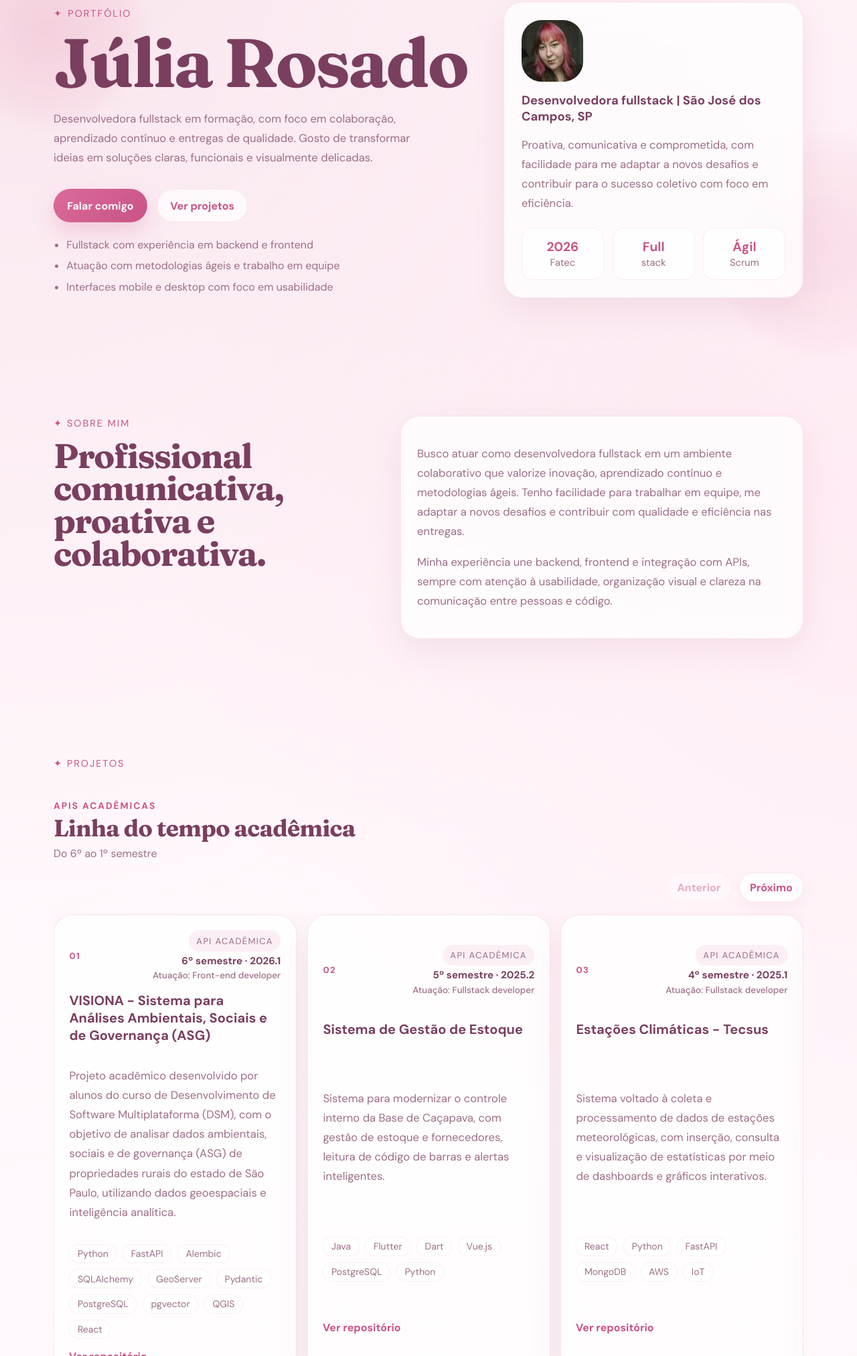
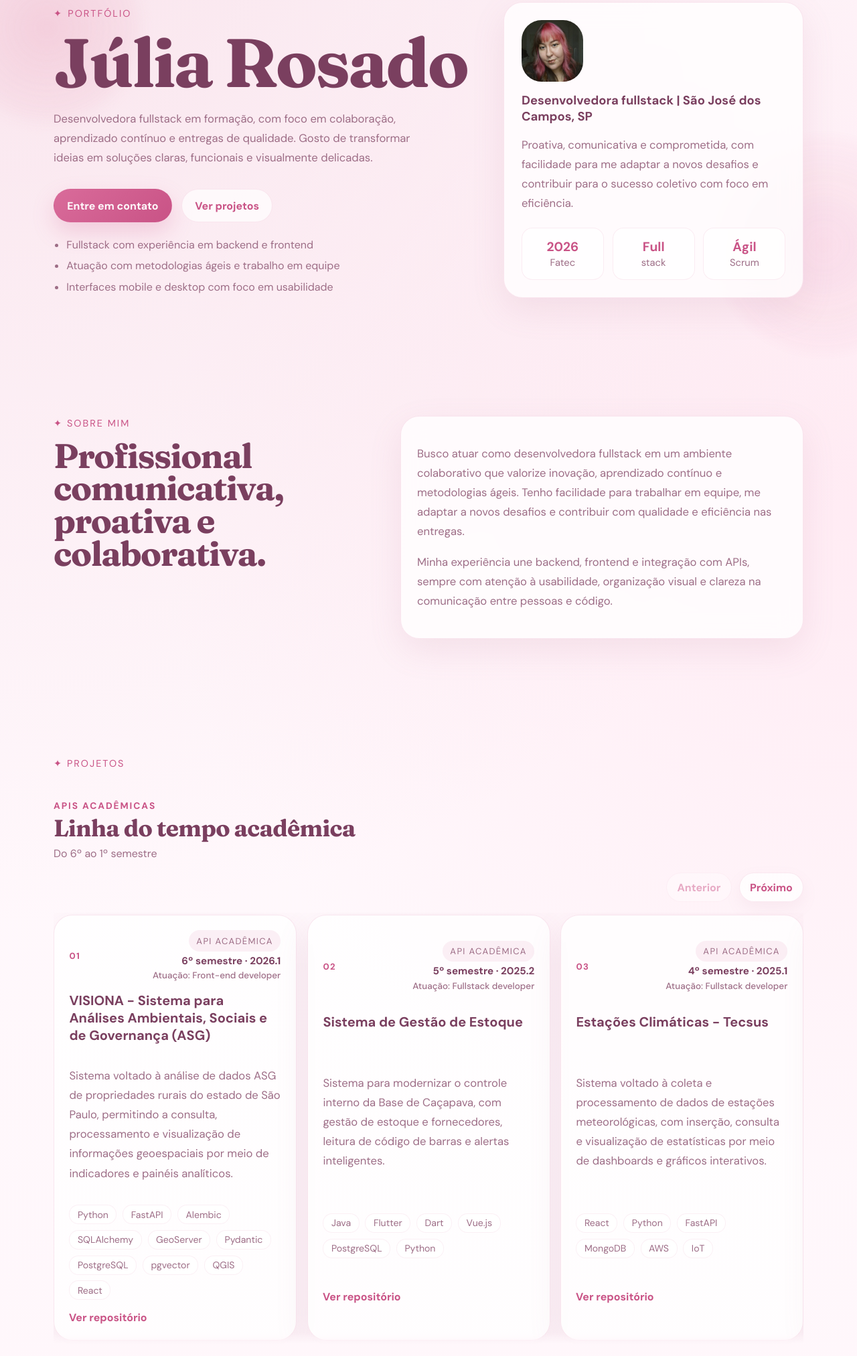
Before and after one commit to fatec-sjc-dsm-portfolio/ra1461392321019, a plain HTML site: page docs/index.html in a window 1280 px wide. Shown: the part 178-2203 px from the top of the page at 67% size. Drawn offline with Linux system fonts and the light colour scheme.

Commit message:
fix: Mudança de textos para melhor entendimento

```diff
--- a/docs/index.html
+++ b/docs/index.html
@@ -48,7 +48,7 @@
           <h1>Júlia Rosado</h1>
           <p class="hero-lead">Desenvolvedora fullstack em formação, com foco em colaboração, aprendizado contínuo e entregas de qualidade. Gosto de transformar ideias em soluções claras, funcionais e visualmente delicadas.</p>
           <div class="hero-actions">
-            <a class="button button-primary" href="#contato">Falar comigo</a>
+            <a class="button button-primary" href="#contato">Entre em contato</a>
             <a class="button button-secondary" href="#projetos">Ver projetos</a>
           </div>
           <ul class="hero-points" aria-label="Destaques profissionais">
@@ -128,7 +128,7 @@
                   </div>
                 </div>
                 <h3>VISIONA - Sistema para Análises Ambientais, Sociais e de Governança (ASG)</h3>
-                <p>Projeto acadêmico desenvolvido por alunos do curso de Desenvolvimento de Software Multiplataforma (DSM), com o objetivo de analisar dados ambientais, sociais e de governança (ASG) de propriedades rurais do estado de São Paulo, utilizando dados geoespaciais e inteligência analítica.</p>
+                <p>Sistema voltado à análise de dados ASG de propriedades rurais do estado de São Paulo, permitindo a consulta, processamento e visualização de informações geoespaciais por meio de indicadores e painéis analíticos.</p>
                 <ul class="tech-list" aria-label="Tecnologias utilizadas">
                   <li>Python</li>
                   <li>FastAPI</li>
```
